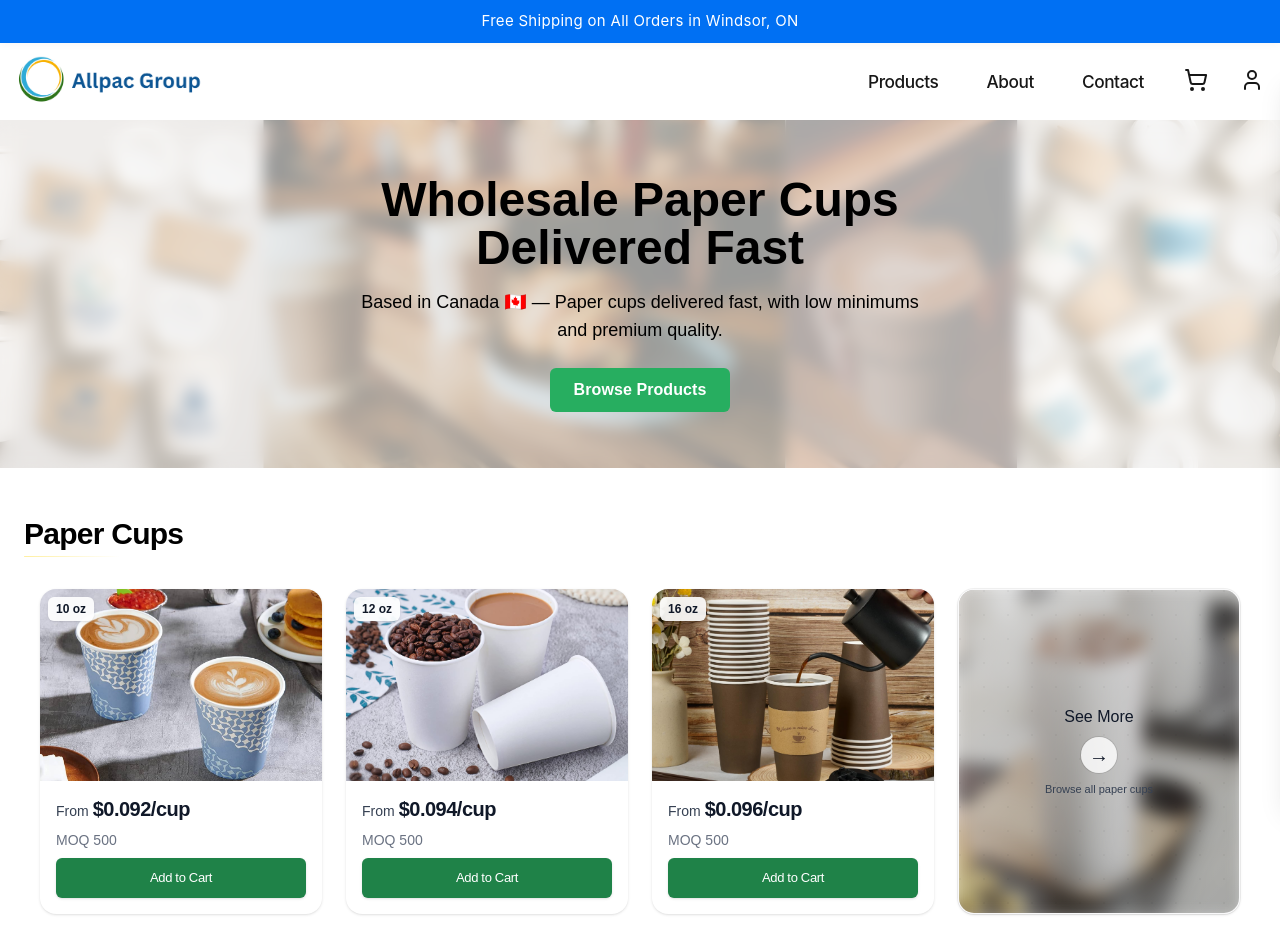
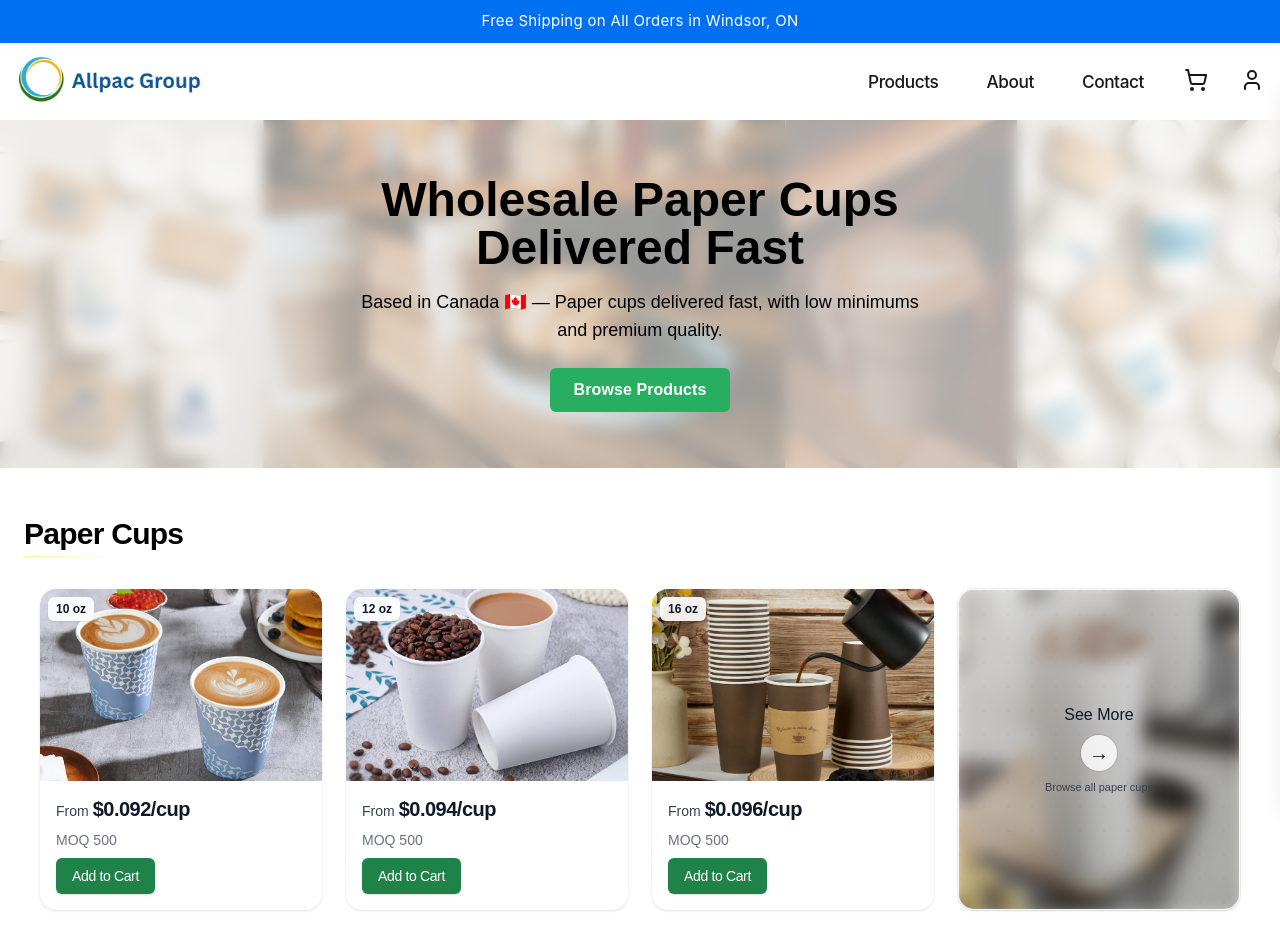
Before and after one commit to Emadedin1/allpacstore, a Next.js app: page / in a window 1280 px wide. Shown: the top 952 px of the page. Built offline with nearby package versions, Linux system fonts and the light colour scheme.

Commit message:
Update CupCard.jsx

```diff
--- a/src/components/CupCard.jsx
+++ b/src/components/CupCard.jsx
@@ -59,7 +59,7 @@ export default function CupCard({ cup }) {
         {/* MOQ */}
         <span className="text-xs sm:text-sm text-gray-500">MOQ {MIN_QTY}</span>
 
-        {/* Add to Cart */}
+        {/* Add to Cart (narrower, larger than previous tiny font, no full width) */}
         <button
           type="button"
             onClick={handleAddToCart}
@@ -67,13 +67,13 @@ export default function CupCard({ cup }) {
               inline-flex items-center justify-center
               rounded-md
               bg-[#1F8248] hover:bg-[#196D3D] active:bg-[#145633]
-            text-white
-            text-[13px] font-medium tracking-tight
-            px-4 py-2 sm:px-5 sm:py-2.5
-            w-full xs:w-auto sm:self-start
+              text-white text-sm font-medium tracking-tight
+              px-4 py-2
               shadow-sm hover:shadow
               focus:outline-none focus-visible:ring-2 focus-visible:ring-[#145633] focus-visible:ring-offset-1
               transition-colors
+              self-start
+              max-w-[140px]
             "
           aria-label={`Add ${cup.size} cup to cart`}
         >
```
Lines whose indentation alone changed are shown as unchanged.
